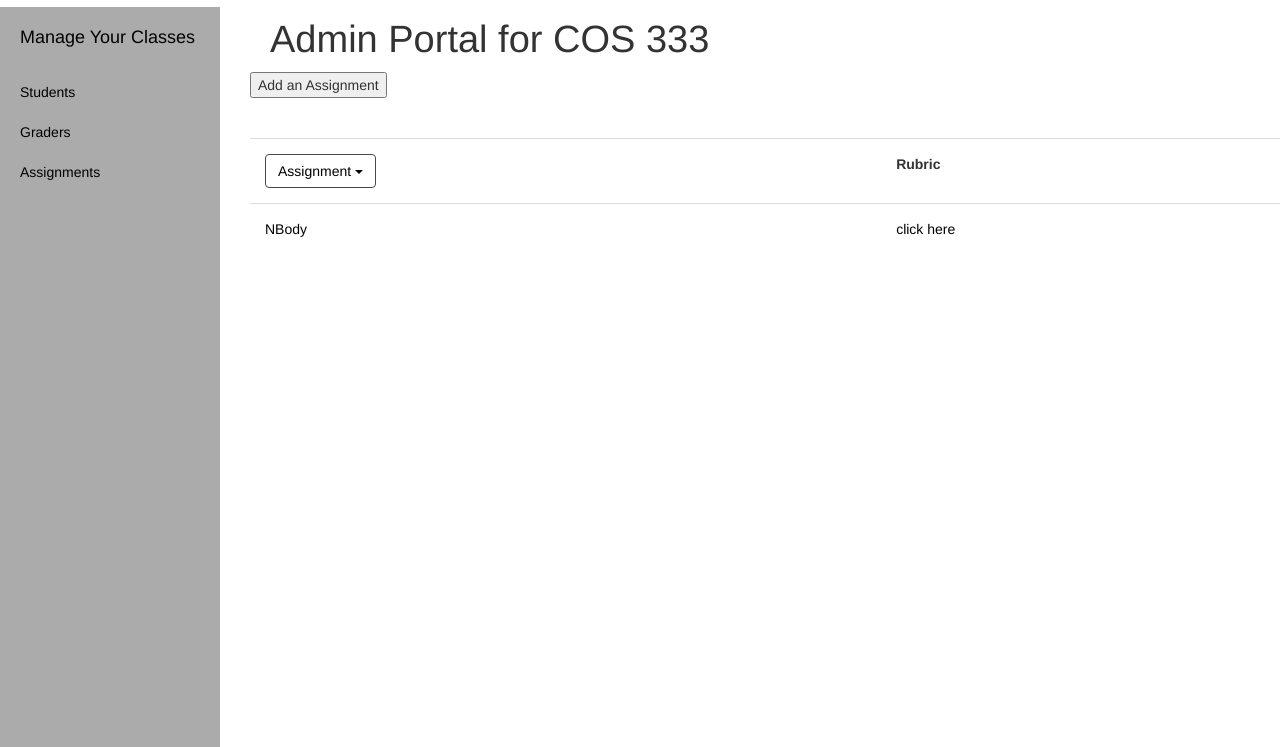
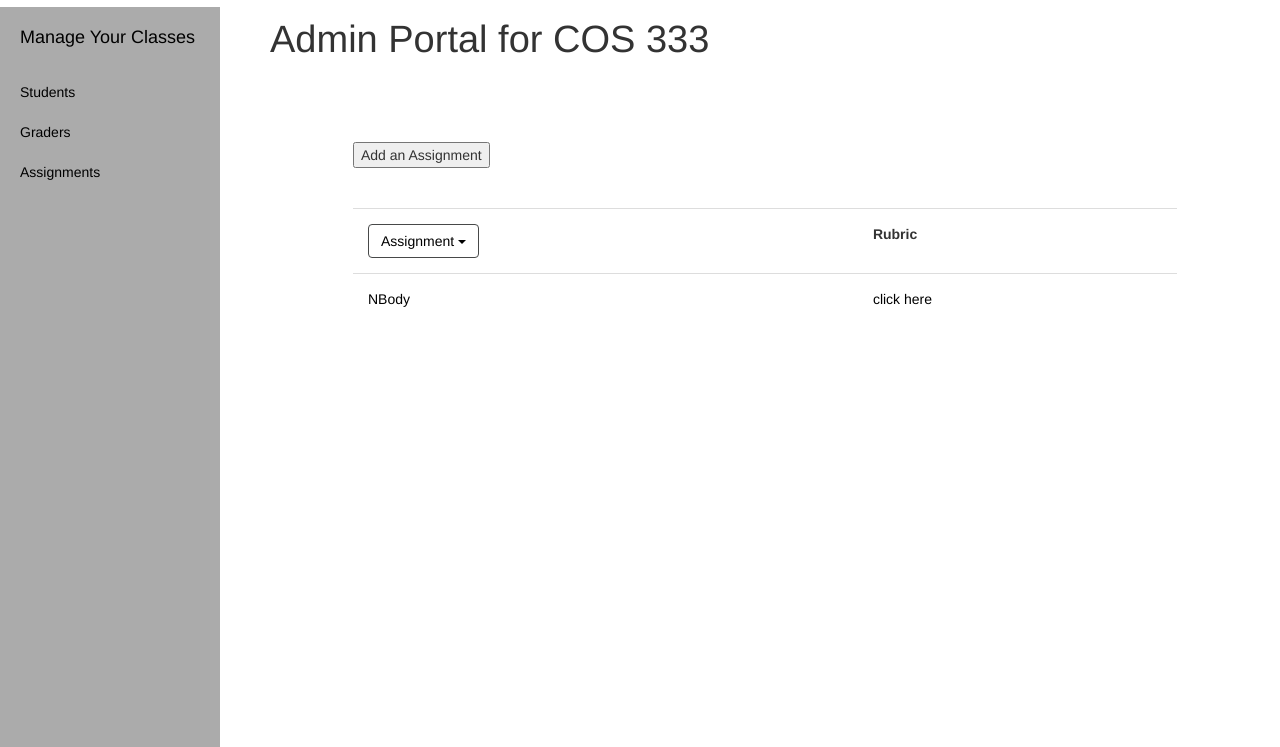
Before and after one commit to gleichnitz/333, a Flask app: template templates/admin_admins.html in a window 1280 px wide. Shown: the part 53-800 px from the top of the page. Run offline with Flask 2, Linux system fonts and the light colour scheme; the template is opened without the code that fills it, so the values that code supplies are empty.

Commit message:
add top margin

```diff
--- a/templates/admin_admins.html
+++ b/templates/admin_admins.html
@@ -2,6 +2,7 @@
 
 {% block content %}
   {{super()}}
+    <div style="margin: 5em 10%;">
   <div class="btn-custom" > <button type="button">Add an Assignment</button> </div>
     <table class="table table-hover" style="background-color: transparent; margin-top: 40px;">
       <tr>
--- a/templates/admin_graders.html
+++ b/templates/admin_graders.html
@@ -2,6 +2,7 @@
 
 {% block content %}
     {{super()}}
+    <div style="margin: 5em 10%;">
   <div class="btn-custom"> <button type="button">Add a Grader</button> </div>
     <table class="table table-hover" style="background-color: transparent; margin-top: 40px;">
       <tr>
--- a/templates/admin_students.html
+++ b/templates/admin_students.html
@@ -2,6 +2,7 @@
 
 {% block content %}
     {{super()}}
+    <div style="margin: 5em 10%;">
 	<div class="btn-custom"> <button type="button">Add a Student</button> </div>
     <table class="table table-hover" style="background-color: transparent; margin-top: 40px;">
       <tr>
```
